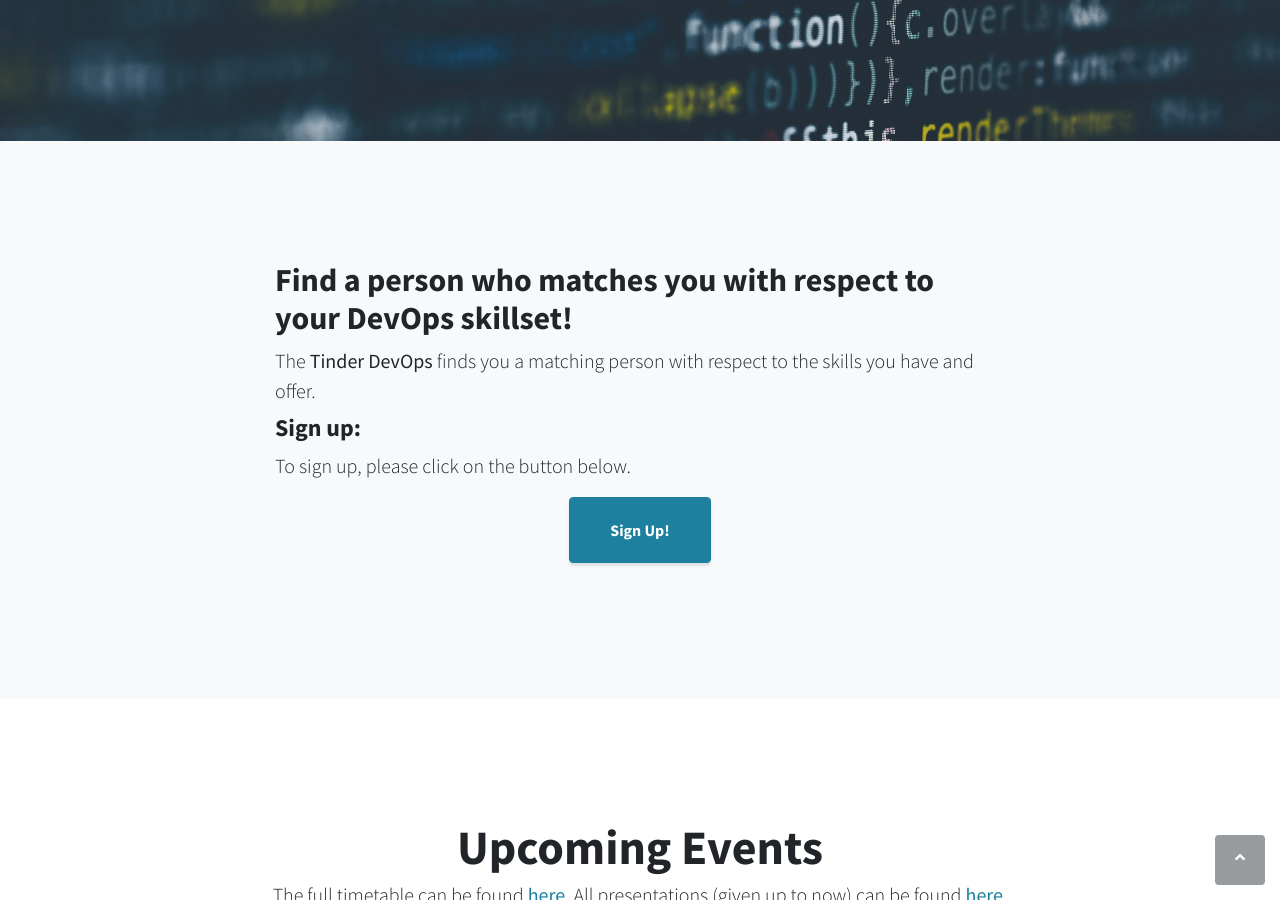
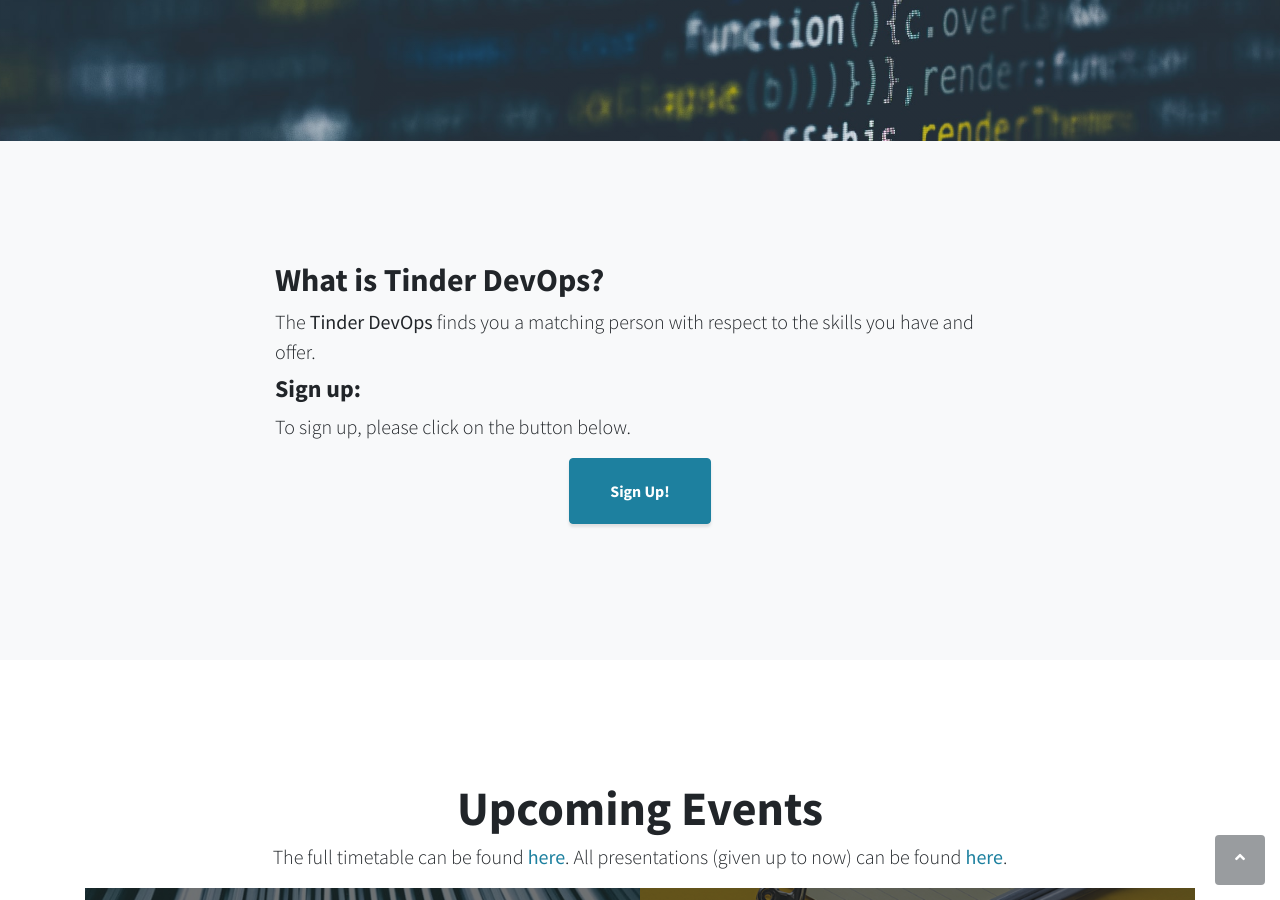
Before and after one commit to milenabaj/tinder_devops, a Jekyll site: the page index.html, which Jekyll copies as it is, in a window 1280 px wide and 900 px high, scrolled down 759 px. Built offline with Jekyll 4.4.1, drawn with Linux system fonts in a browser that asks for light colours.

Commit message:
Update index.html

```diff
--- a/index.html
+++ b/index.html
@@ -46,7 +46,7 @@
         <div class="container text-left">
             <div class="row">
                 <div class="col-lg-8 mx-auto">
-                    <h2>Find a person who matches you with respect to your DevOps skillset!</h2>
+                    <h2>What is Tinder DevOps?</h2>
                     <p class="lead mb-2">
                         The <b>Tinder DevOps</b> finds you a matching person with respect to the skills you have and offer.
                     </p>
```
